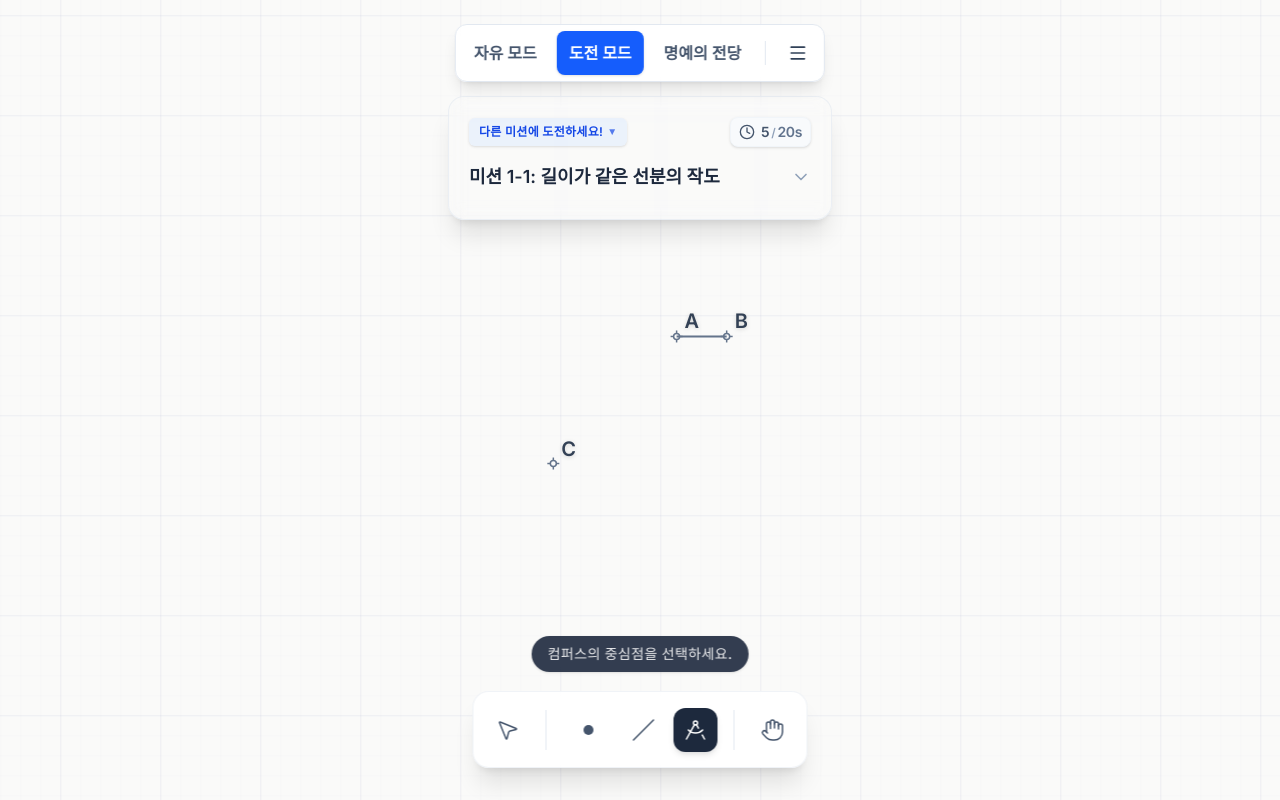
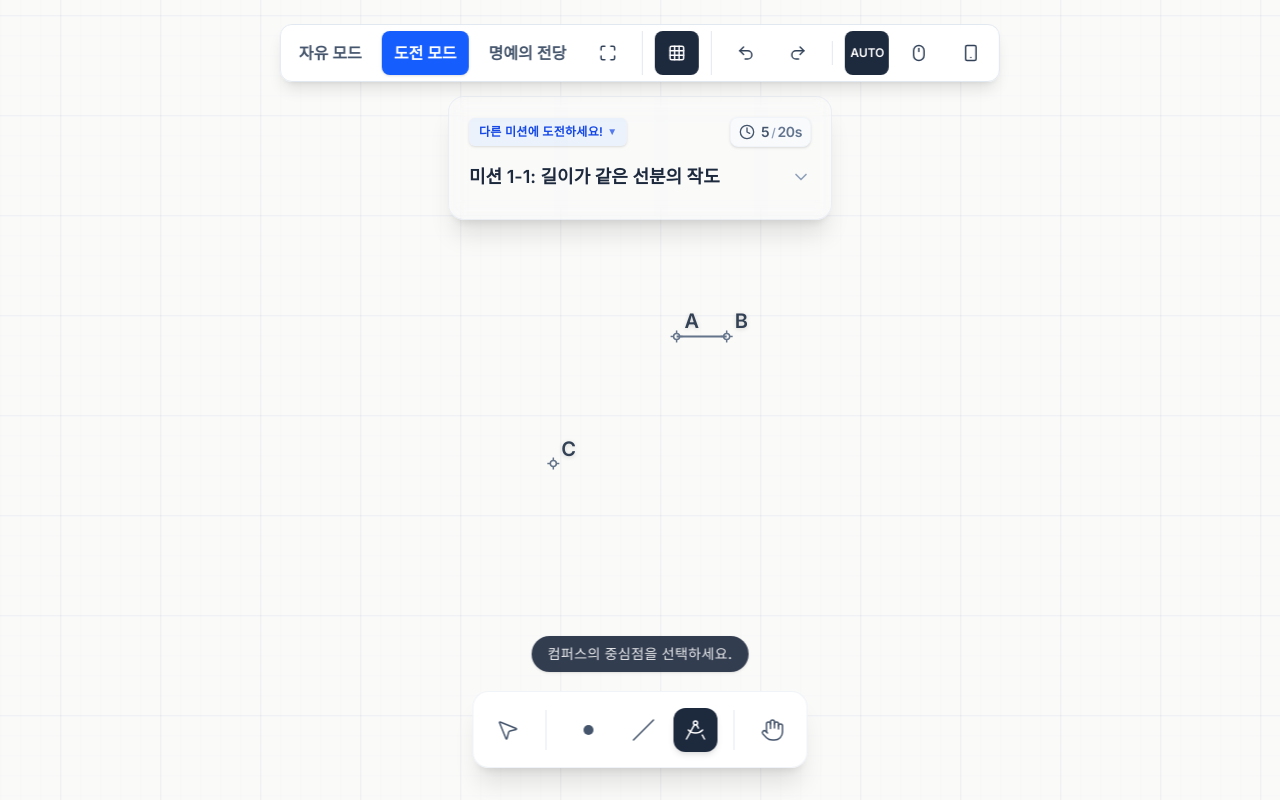
Before and after one commit to juriof-hash/Construction, a React (Vite) app: page / in a window 1280 px wide. Built offline with nearby package versions, Linux system fonts and the light colour scheme.

Commit message:
chore: update dependencies and fix toolbar layout
Update @google/genai to 2.11.0 and adjust Toolbar component styles to improve responsiveness and layout alignment.

```diff
--- a/src/components/Toolbar.tsx
+++ b/src/components/Toolbar.tsx
@@ -43,8 +43,8 @@ export const Toolbar = ({
   const [isMenuOpen, setIsMenuOpen] = useState(false);
 
   const SettingsPanel = ({ isMobile = false }) => (
-    <div className={`flex ${isMobile ? 'flex-col gap-4' : 'flex-col gap-4 items-end'}`}>
-      <div className={`flex gap-2 bg-white/80 backdrop-blur shadow-lg rounded-xl p-2 border border-slate-200/50 ${isMobile ? 'justify-between' : ''}`}>
+    <div className={`flex ${isMobile ? 'flex-col gap-4' : 'flex-row items-center gap-2'}`}>
+      <div className={`relative z-20 flex gap-2 ${isMobile ? 'bg-white/80 backdrop-blur shadow-lg rounded-xl p-2 border border-slate-200/50 justify-between' : ''}`}>
         <button
           onClick={() => {
             dispatch({
@@ -57,7 +57,7 @@ export const Toolbar = ({
             });
             if (isMobile) setIsMenuOpen(false);
           }}
-          className="group relative min-w-[44px] min-h-[44px] flex items-center justify-center hover:bg-slate-100 rounded-lg text-slate-700 transition-colors"
+          className="group relative hover:z-50 min-w-[44px] min-h-[44px] flex items-center justify-center hover:bg-slate-100 rounded-lg text-slate-700 transition-colors"
         >
           <Maximize size={18} />
           <span className="absolute -bottom-10 opacity-0 group-hover:opacity-100 transition-opacity bg-slate-800 text-white text-xs font-medium px-2 py-1 rounded shadow-sm whitespace-nowrap pointer-events-none z-50">
@@ -67,7 +67,7 @@ export const Toolbar = ({
         <div className="w-px bg-slate-200 mx-1"></div>
         <button
           onClick={() => { setShowGrid(!showGrid); if (isMobile) setIsMenuOpen(false); }}
-          className={`group relative min-w-[44px] min-h-[44px] flex items-center justify-center rounded-lg transition-colors ${showGrid ? "bg-slate-800 text-white" : "hover:bg-slate-100 text-slate-700"}`}
+          className={`group relative hover:z-50 min-w-[44px] min-h-[44px] flex items-center justify-center rounded-lg transition-colors ${showGrid ? "bg-slate-800 text-white" : "hover:bg-slate-100 text-slate-700"}`}
         >
           <Grid3x3 size={18} />
           <span className="absolute -bottom-10 opacity-0 group-hover:opacity-100 transition-opacity bg-slate-800 text-white text-xs font-medium px-2 py-1 rounded shadow-sm whitespace-nowrap pointer-events-none z-50">
@@ -77,7 +77,7 @@ export const Toolbar = ({
         <div className="w-px bg-slate-200 mx-1"></div>
         <button
           onClick={() => { dispatch({ type: "UNDO" }); if (isMobile) setIsMenuOpen(false); }}
-          className="group relative min-w-[44px] min-h-[44px] flex items-center justify-center hover:bg-slate-100 rounded-lg text-slate-700 transition-colors"
+          className="group relative hover:z-50 min-w-[44px] min-h-[44px] flex items-center justify-center hover:bg-slate-100 rounded-lg text-slate-700 transition-colors"
         >
           <Undo2 size={18} />
           <span className="absolute -bottom-10 opacity-0 group-hover:opacity-100 transition-opacity bg-slate-800 text-white text-xs font-medium px-2 py-1 rounded shadow-sm whitespace-nowrap pointer-events-none z-50">
@@ -86,7 +86,7 @@ export const Toolbar = ({
         </button>
         <button
           onClick={() => { dispatch({ type: "REDO" }); if (isMobile) setIsMenuOpen(false); }}
-          className="group relative min-w-[44px] min-h-[44px] flex items-center justify-center hover:bg-slate-100 rounded-lg text-slate-700 transition-colors"
+          className="group relative hover:z-50 min-w-[44px] min-h-[44px] flex items-center justify-center hover:bg-slate-100 rounded-lg text-slate-700 transition-colors"
         >
           <Redo2 size={18} />
           <span className="absolute -bottom-10 opacity-0 group-hover:opacity-100 transition-opacity bg-slate-800 text-white text-xs font-medium px-2 py-1 rounded shadow-sm whitespace-nowrap pointer-events-none z-50">
@@ -95,10 +95,12 @@ export const Toolbar = ({
         </button>
       </div>
 
-      <div className={`flex gap-2 bg-white/80 backdrop-blur shadow-lg rounded-xl p-2 border border-slate-200/50 ${isMobile ? 'justify-between' : ''}`}>
+      <div className={`${isMobile ? 'hidden' : 'w-px h-6 bg-slate-200 mx-1'}`}></div>
+
+      <div className={`relative z-10 flex gap-2 ${isMobile ? 'bg-white/80 backdrop-blur shadow-lg rounded-xl p-2 border border-slate-200/50 justify-between' : ''}`}>
         <button
           onClick={() => { setInputMode("auto"); if (isMobile) setIsMenuOpen(false); }}
-          className={`group relative min-w-[44px] min-h-[44px] flex items-center justify-center rounded-lg text-xs font-semibold ${inputMode === "auto" ? "bg-slate-800 text-white" : "hover:bg-slate-100 text-slate-700"}`}
+          className={`group relative hover:z-50 min-w-[44px] min-h-[44px] flex items-center justify-center rounded-lg text-xs font-semibold ${inputMode === "auto" ? "bg-slate-800 text-white" : "hover:bg-slate-100 text-slate-700"}`}
         >
           AUTO
           <span className="absolute -bottom-10 opacity-0 group-hover:opacity-100 transition-opacity bg-slate-800 text-white text-xs font-medium px-2 py-1 rounded shadow-sm whitespace-nowrap pointer-events-none z-50">
@@ -107,7 +109,7 @@ export const Toolbar = ({
         </button>
         <button
           onClick={() => { setInputMode("mouse"); if (isMobile) setIsMenuOpen(false); }}
-          className={`group relative min-w-[44px] min-h-[44px] flex items-center justify-center rounded-lg ${inputMode === "mouse" ? "bg-slate-800 text-white" : "hover:bg-slate-100 text-slate-700"}`}
+          className={`group relative hover:z-50 min-w-[44px] min-h-[44px] flex items-center justify-center rounded-lg ${inputMode === "mouse" ? "bg-slate-800 text-white" : "hover:bg-slate-100 text-slate-700"}`}
         >
           <Mouse size={18} />
           <span className="absolute -bottom-10 opacity-0 group-hover:opacity-100 transition-opacity bg-slate-800 text-white text-xs font-medium px-2 py-1 rounded shadow-sm whitespace-nowrap pointer-events-none z-50">
@@ -116,7 +118,7 @@ export const Toolbar = ({
         </button>
         <button
           onClick={() => { setInputMode("touch"); if (isMobile) setIsMenuOpen(false); }}
-          className={`group relative min-w-[44px] min-h-[44px] flex items-center justify-center rounded-lg ${inputMode === "touch" ? "bg-slate-800 text-white" : "hover:bg-slate-100 text-slate-700"}`}
+          className={`group relative hover:z-50 min-w-[44px] min-h-[44px] flex items-center justify-center rounded-lg ${inputMode === "touch" ? "bg-slate-800 text-white" : "hover:bg-slate-100 text-slate-700"}`}
         >
           <Smartphone size={18} />
           <span className="absolute -bottom-10 opacity-0 group-hover:opacity-100 transition-opacity bg-slate-800 text-white text-xs font-medium px-2 py-1 rounded shadow-sm whitespace-nowrap pointer-events-none z-50">
@@ -155,19 +157,26 @@ export const Toolbar = ({
         </div>
 
         {/* Separator */}
-        <div className="w-px h-6 bg-slate-200 mx-1"></div>
+        <div className="md:hidden w-px h-6 bg-slate-200 mx-1"></div>
 
-        {/* Hamburger Button */}
-        <div className="relative shrink-0 group">
+        {/* Desktop Settings Tools */}
+        <div className="hidden md:flex items-center gap-1">
+          <SettingsPanel isMobile={false} />
+        </div>
+
+        {/* Hamburger Button (Mobile only) */}
+        <div className="relative shrink-0 md:hidden">
           <button
             onClick={() => setIsMenuOpen(!isMenuOpen)}
-            className={`w-[40px] h-[40px] flex items-center justify-center rounded-lg transition-colors ${isMenuOpen ? "bg-slate-100 text-slate-900" : "text-slate-700 hover:bg-slate-100"}`}
+            className={`group relative w-[40px] h-[40px] flex items-center justify-center rounded-lg transition-colors ${isMenuOpen ? "bg-slate-100 text-slate-900" : "text-slate-700 hover:bg-slate-100"}`}
           >
             {isMenuOpen ? <X size={20} /> : <Menu size={20} />}
+            {!isMenuOpen && (
+              <span className="absolute -bottom-10 right-0 opacity-0 group-hover:opacity-100 transition-opacity bg-slate-800 text-white text-xs font-medium px-2 py-1 rounded shadow-sm whitespace-nowrap pointer-events-none z-50">
+                설정 및 도구
+              </span>
+            )}
           </button>
-          <span className="absolute -bottom-10 right-0 opacity-0 group-hover:opacity-100 transition-opacity bg-slate-800 text-white text-xs font-medium px-2 py-1 rounded shadow-sm whitespace-nowrap pointer-events-none z-50">
-            설정 및 도구
-          </span>
 
           {isMenuOpen && (
             <div className="absolute top-14 right-0 w-max min-w-[240px] max-w-[calc(100vw-32px)] bg-white/95 backdrop-blur-xl shadow-2xl rounded-2xl p-4 border border-slate-200/60 animate-in slide-in-from-top-4 fade-in duration-200">
```
Also changed, not shown: 1 other file (tests, documents, lock files or other folders).
